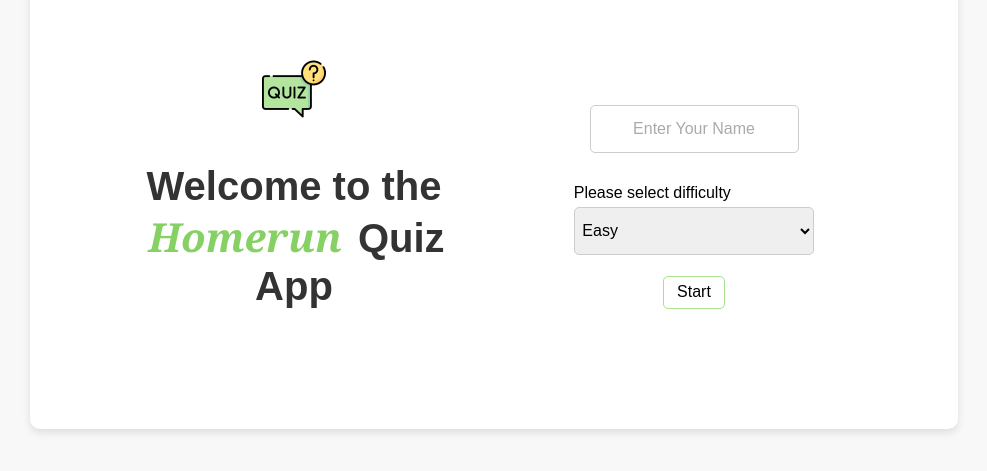
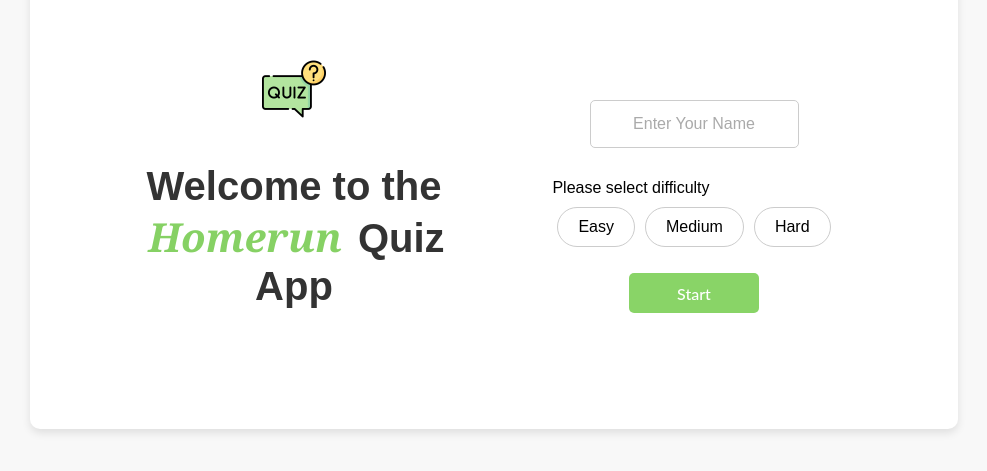
Before and after one commit to ahmet8873/Quiz-App, a React (Create React App) app: page / in a window 1280 px wide. Shown: the part 209-680 px from the top of the page, without its empty margins (146-1133 px from the left). Built offline with nearby package versions, Linux system fonts and the light colour scheme.

Commit message:
button animations- react icons added

```diff
--- a/package.json
+++ b/package.json
@@ -8,6 +8,7 @@
     "@testing-library/user-event": "^13.5.0",
     "react": "^18.3.1",
     "react-dom": "^18.3.1",
+    "react-icons": "^5.2.1",
     "react-scripts": "5.0.1",
     "react-toastify": "^10.0.5",
     "web-vitals": "^2.1.4"
--- a/src/components/Home/Home.jsx
+++ b/src/components/Home/Home.jsx
@@ -8,8 +8,8 @@ const Home = ({ startQuiz }) => {
   const [difficulty, setDifficulty] = useState("");
 
   const handleStart = () => {
-    if (!name) {
-      toast.error("Please enter a name");
+    if (!name || !difficulty) {
+      toast.error("Please select difficulty and enter your name");
       return;
     }
     startQuiz(difficulty, name);
@@ -35,16 +35,36 @@ const Home = ({ startQuiz }) => {
         </div>
         <div>
           <label>Please select difficulty </label>
-          <select
-            value={difficulty}
-            onChange={(e) => setDifficulty(e.target.value)}
-          >
-            <option value="easy">Easy</option>
-            <option value="medium">Medium</option>
-            <option value="hard">Hard</option>
-          </select>
+          <div className={styles.difficultyButtons}>
+            <button
+              className={`${styles.difficultyButton} ${
+                difficulty === "easy" ? styles.selected : ""
+              }`}
+              onClick={() => setDifficulty("easy")}
+            >
+              Easy
+            </button>
+            <button
+              className={`${styles.difficultyButton} ${
+                difficulty === "medium" ? styles.selected : ""
+              }`}
+              onClick={() => setDifficulty("medium")}
+            >
+              Medium
+            </button>
+            <button
+              className={`${styles.difficultyButton} ${
+                difficulty === "hard" ? styles.selected : ""
+              }`}
+              onClick={() => setDifficulty("hard")}
+            >
+              Hard
+            </button>
+          </div>
         </div>
-        <button onClick={handleStart}>Start</button>
+        <button className={styles.startButton} onClick={handleStart}>
+          Start
+        </button>
       </div>
       <ToastContainer />
     </div>
--- a/src/components/Home/Home.module.css
+++ b/src/components/Home/Home.module.css
@@ -128,3 +128,77 @@ button:hover {
     font-size: 1em;
   }
 }
+
+/* difficulty buttons */
+.difficultyButtons {
+  display: flex;
+  justify-content: space-around;
+  margin: 10px 0;
+}
+
+.difficultyButton {
+  margin: 0 5px;
+  padding: 10px 20px;
+  border: 1px solid #ccc;
+  border-radius: 20px;
+  font-size: 1em;
+  cursor: pointer;
+  background-color: #fff;
+  transition: all 0.3s ease;
+}
+
+.difficultyButton:hover {
+  background-color: #86d164;
+  rotate: -3deg;
+}
+
+.selected {
+  background-color: #86d164;
+  color: #fff;
+  border: none;
+}
+/* start button */
+.startButton {
+  color: #fff;
+  border-radius: 5px;
+
+  font-family: "Lato", sans-serif;
+  font-weight: 500;
+  background: transparent;
+  cursor: pointer;
+  transition: all 0.3s ease;
+  position: relative;
+  outline: none;
+  width: 130px;
+  height: 40px;
+  line-height: 42px;
+  padding: 0;
+  border: none;
+  background: #89d467;
+}
+
+.startButton:hover {
+  color: #097e12;
+  background: transparent;
+}
+.startButton:before,
+.startButton:after {
+  content: "";
+  position: absolute;
+  top: 0;
+  right: 0;
+  height: 2px;
+  width: 0;
+  background: #097e12;
+  transition: 400ms ease all;
+}
+.startButton:after {
+  right: inherit;
+  top: inherit;
+  left: 0;
+  bottom: 0;
+}
+.startButton:hover:before,
+.startButton:hover:after {
+  width: 100%;
+}
--- a/src/components/Question/Question.module.css
+++ b/src/components/Question/Question.module.css
@@ -12,6 +12,8 @@
 
 h3 {
   font-size: 1.3em;
+  font-family: Georgia, "Times New Roman", Times, serif;
+  font-style: italic;
   color: #333;
   margin-bottom: 5%;
 }
@@ -23,16 +25,16 @@ h3 {
   margin: 2% auto;
   font-size: 1em;
   color: #fff;
-  background-color: #4fa1f9;
+  background-color: #7db7f5;
   border: none;
   border-radius: 5px;
   cursor: pointer;
-  transition: background-color 0.3s ease, transform 0.2s ease;
+  transition: all 0.3s ease;
   font-family: "Poppins", sans-serif;
 }
 
 .button:hover {
-  background-color: #0056b3;
+  background-color: #bcdaf8;
   transform: scale(1.05);
 }
 
--- a/src/components/Quiz/Quiz.jsx
+++ b/src/components/Quiz/Quiz.jsx
@@ -2,6 +2,7 @@ import React, { useState, useEffect } from "react";
 import Question from "../Question/Question";
 import Loading from "../Loading/Loading";
 import styles from "./Quiz.module.css";
+import { GrFormNextLink } from "react-icons/gr";
 
 const Quiz = ({ difficulty, name }) => {
   const [questions, setQuestions] = useState([]);
@@ -65,7 +66,7 @@ const Quiz = ({ difficulty, name }) => {
     return (
       <div className={styles.container}>
         <img className={styles.logo} src="/speech-bubble.png" alt="logo" />
-        <h2>Quiz Finished</h2>
+        <h2 className={styles.heartbeat}>Quiz Finished</h2>
         <p className={styles.score}>
           {name}, your score is: {score} / {questions.length}
         </p>
@@ -83,7 +84,11 @@ const Quiz = ({ difficulty, name }) => {
         question={questions[currentQuestionIndex]}
         handleAnswer={handleAnswer}
       />
-      {answerSelected && <button onClick={handleNextQuestion}>Next</button>}
+      {answerSelected && (
+        <button onClick={handleNextQuestion}>
+          Next <GrFormNextLink className={styles.nextIcon} />
+        </button>
+      )}
     </div>
   );
 };
--- a/src/components/Quiz/Quiz.module.css
+++ b/src/components/Quiz/Quiz.module.css
@@ -24,15 +24,14 @@ button {
   margin-top: 5%;
   font-size: 1em;
   color: black;
-  background-color: #fff;
-  border: 1px solid #a8e08f;
+  background-color: #7db7f5;
   border-radius: 5px;
   cursor: pointer;
   transition: background-color 0.3s ease;
 }
 
 button:hover {
-  background-color: #a0f27a;
+  background-color: #7db7f5;
   color: #fff;
 }
 
@@ -41,3 +40,50 @@ button:hover {
   height: auto;
   margin-bottom: 5%;
 }
+
+/* finished animation */
+.heartbeat {
+  display: inline-block;
+  animation: heartbeat 1.5s infinite;
+}
+
+@keyframes heartbeat {
+  0% {
+    transform: scale(1);
+  }
+  14% {
+    transform: scale(1.3);
+  }
+  28% {
+    transform: scale(1);
+  }
+  42% {
+    transform: scale(1.3);
+  }
+  70% {
+    transform: scale(1);
+  }
+}
+
+/* next icon */
+
+.nextIcon {
+  margin-left: 5px;
+  position: relative;
+  top: 2px;
+}
+
+button:hover .nextIcon {
+  animation: moveForward 1s infinite;
+}
+@keyframes moveForward {
+  0% {
+    transform: translateX(0);
+  }
+  50% {
+    transform: translateX(10px);
+  }
+  100% {
+    transform: translateX(0);
+  }
+}
```
Also changed, not shown: 1 other file (tests, documents, lock files or other folders).
